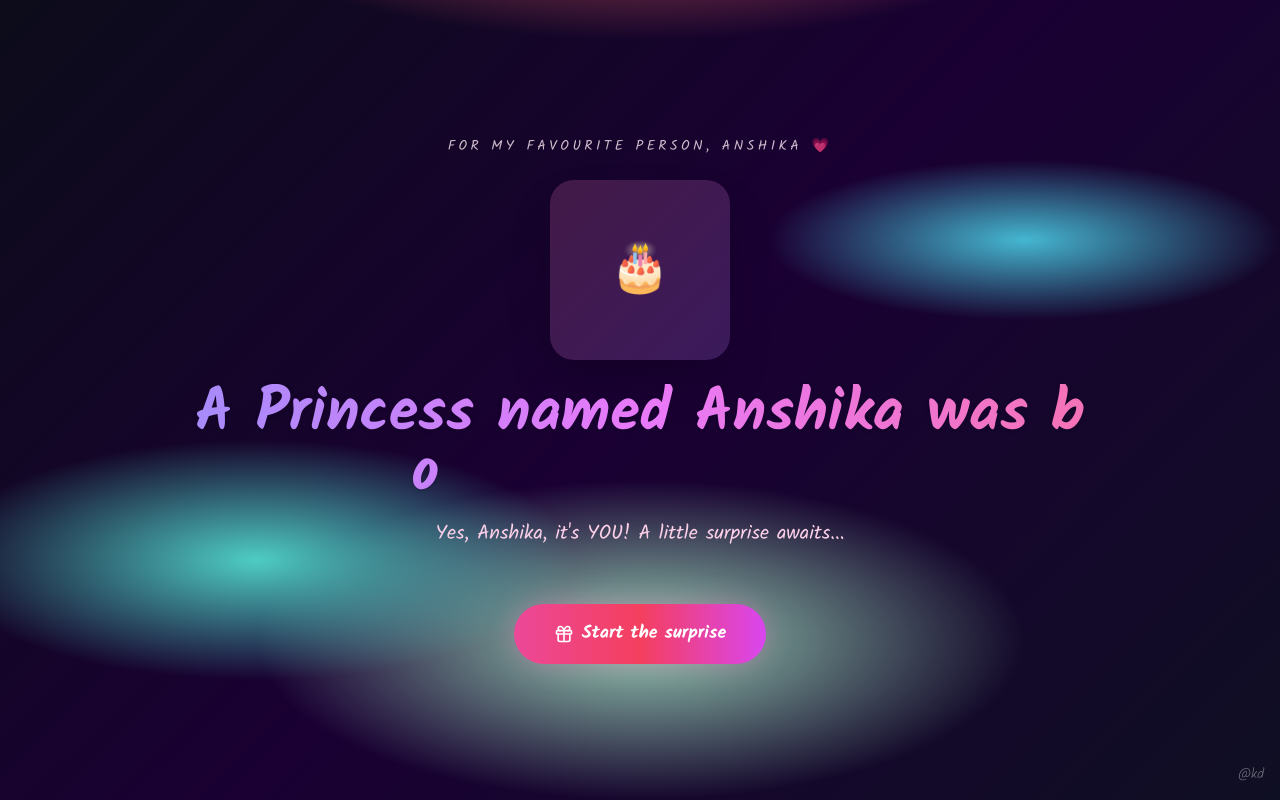
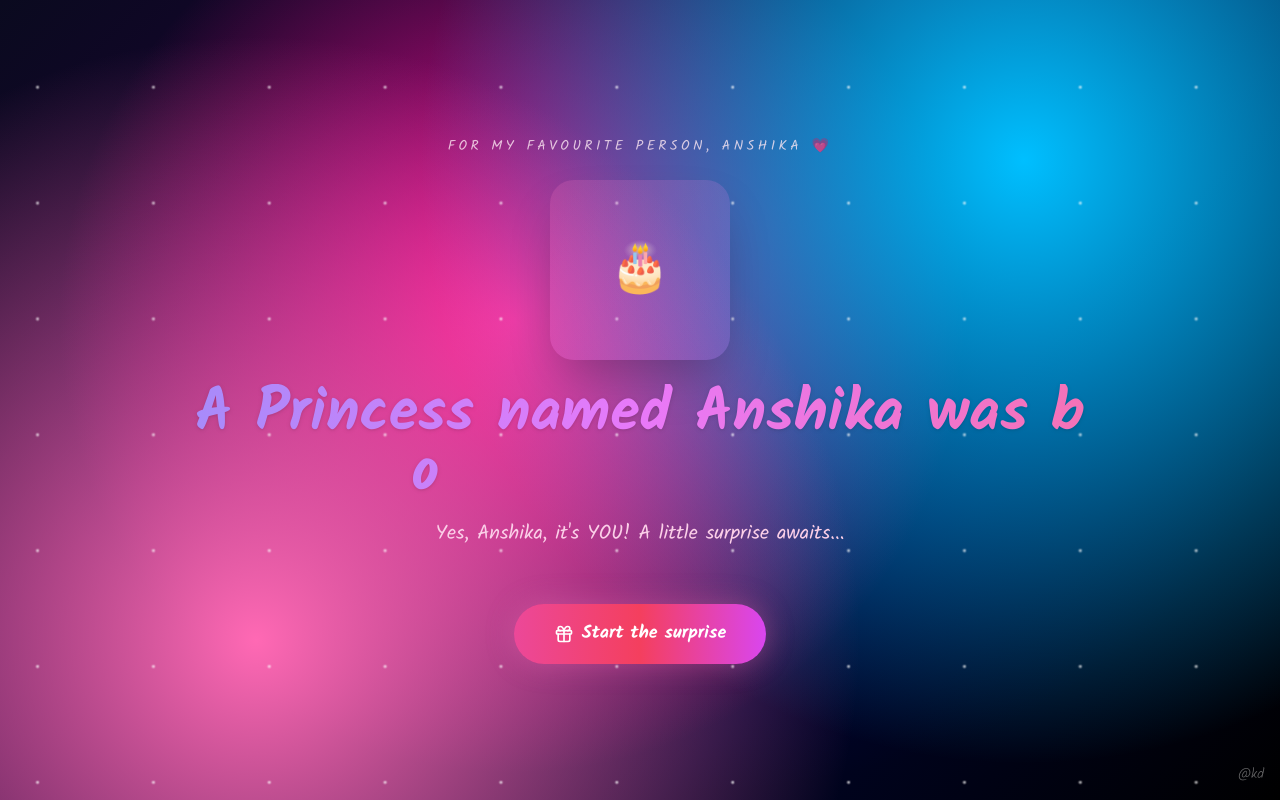
Before and after one commit to aamandsahu2-code/anshu, a Next.js app: page / in a window 1280 px wide. Built offline with nearby package versions, Linux system fonts and the light colour scheme.

Commit message:
Update globals.css

```diff
--- a/app/globals.css
+++ b/app/globals.css
@@ -2,37 +2,114 @@
 @tailwind components;
 @tailwind utilities;
 
-/* 🔥 STARRY NIGHT - ZERO ROTATION */
+/* 🔥 PINK + BLACK + BLUE + STARS + HEARTS */
 body {
   background:
-    /* Fireworks */
-    radial-gradient(ellipse 80% 50% at 50% -20%, #ff6b6b 0%, transparent 50%),
-    radial-gradient(ellipse 50% 30% at 20% 70%, #4ecdc4 0%, transparent 50%),
-    radial-gradient(ellipse 40% 20% at 80% 30%, #45b7d1 0%, transparent 50%),
-    radial-gradient(ellipse 60% 40% at 50% 80%, #96ceb4 0%, transparent 50%),
+    /* Pink + Blue fireworks */
+    radial-gradient(circle at 20% 80%, #ff69b4 0%, transparent 50%),
+    radial-gradient(circle at 80% 20%, #00bfff 0%, transparent 50%),
+    radial-gradient(circle at 40% 40%, #ff1493 0%, transparent 50%),
 
-    /* Static starry base */
-    linear-gradient(135deg, #0c0c1a 0%, #1a0033 50%, #0f0f23 100%);
+    /* Black base with blue glow */
+    radial-gradient(ellipse at center, rgba(0, 0, 139, 0.3) 0%, transparent 70%),
+    linear-gradient(135deg, #0a0a1f 0%, #1a0033 30%, #000428 70%, #000000 100%);
 
   background-size: 100% 100%, 100% 100%, 100% 100%, 100% 100%, 100% 100%;
-  background-repeat: no-repeat, no-repeat, no-repeat, no-repeat, no-repeat;
-
-  /* ONLY GENTLE COLOR SHIFT - NO TRANSFORM! */
-  animation: colorShift 30s ease-in-out infinite;
+  background-repeat: no-repeat;
+  position: relative;
+  overflow-x: hidden;
 }
 
-@keyframes colorShift {
-  0%, 100% {
-    background-position: 0% 0%, 0% 95%, 0% 30%, 0% 80%, 50% 10%;
+/* ✨ GLOWING STARS */
+body::before {
+  content: '';
+  position: fixed;
+  top: 0;
+  left: 0;
+  width: 100%;
+  height: 100%;
+  background-image:
+    radial-gradient(2px 2px at 20px 30px, #fff, transparent),
+    radial-gradient(2px 2px at 90vw 30vh, #ffd700, transparent),
+    radial-gradient(1px 1px at 40vw 80vh, #ff69b4, transparent),
+    radial-gradient(1px 1px at 70vw 20vh, #00bfff, transparent),
+    radial-gradient(1px 1px at 10vw 50vh, #fff, transparent),
+    radial-gradient(2px 2px at 80vw 90vh, #ff1493, transparent),
+    radial-gradient(1px 1px at 50vw 60vh, #ffd700, transparent);
+  background-repeat: repeat;
+  background-size: 100px 100px;
+  animation: starsGlow 8s ease-in-out infinite alternate;
+  pointer-events: none;
+  z-index: 0;
+}
+
+@keyframes starsGlow {
+  0% { opacity: 0.6; transform: scale(1); }
+  100% { opacity: 1; transform: scale(1.2); }
+}
+
+/* 💖 FLOATING HEARTS */
+@keyframes floatHearts {
+  0% {
+    transform: translateY(100vh) rotate(0deg) scale(0);
+    opacity: 0;
   }
-  50% {
-    background-position: 10% 90%, 10% 25%, 10% 75%, 60% 5%, 40% 15%;
+  10% {
+    opacity: 1;
+    transform: translateY(90vh) rotate(10deg) scale(1);
+  }
+  90% {
+    opacity: 1;
+    transform: translateY(-10vh) rotate(360deg) scale(1.1);
+  }
+  100% {
+    transform: translateY(-20vh) rotate(370deg) scale(0);
+    opacity: 0;
   }
 }
 
+.heart-float {
+  position: fixed;
+  width: 20px;
+  height: 18px;
+  background: #ff69b4;
+  transform: rotate(-45deg);
+  animation: floatHearts 12s linear infinite;
+  pointer-events: none;
+  z-index: 1;
+}
+
+.heart-float::before,
+.heart-float::after {
+  content: '';
+  position: absolute;
+  width: 20px;
+  height: 20px;
+  background: #ff69b4;
+  border-radius: 50%;
+}
+
+.heart-float::before {
+  top: -10px;
+  left: 0;
+}
+
+.heart-float::after {
+  left: -10px;
+  top: 0;
+}
+
+/* Multiple hearts at different positions */
+.heart1 { left: 10%; animation-delay: 0s; animation-duration: 15s; }
+.heart2 { left: 25%; animation-delay: 3s; animation-duration: 12s; }
+.heart3 { left: 40%; animation-delay: 6s; animation-duration: 18s; }
+.heart4 { left: 60%; animation-delay: 1s; animation-duration: 14s; }
+.heart5 { left: 80%; animation-delay: 4s; animation-duration: 16s; }
+.heart6 { left: 90%; animation-delay: 8s; animation-duration: 13s; }
+
 /* PHOTO PLACEHOLDER */
 .photo-placeholder {
-  background: linear-gradient(135deg, #667eea 0%, #764ba2 100%);
+  background: linear-gradient(135deg, #ff69b4 0%, #00bfff 50%, #667eea 100%);
   background-size: 400% 400%;
   animation: gradientShift 3s ease infinite;
 }
@@ -42,12 +119,11 @@ body {
   100% { background-position: 0% 50%; }
 }
 
-/* RESET */
+/* RESET + SPINNER + CAKE (SAME) */
 * { box-sizing: border-box; padding: 0; margin: 0; }
 html, body { max-width: 100vw; overflow-x: hidden; }
 button { cursor: pointer; }
 
-/* LOADER SPINNER */
 .spinner {
   background-image: linear-gradient(rgb(186, 66, 255) 35%, rgb(0, 225, 255));
   width: 180px; height: 180px;
@@ -58,7 +134,7 @@ button { cursor: pointer; }
 .spinner1 { background-color: rgb(14, 0, 15); width: 180px; height: 180px; border-radius: 100px; filter: blur(10px); }
 @keyframes spinning82341 { to { transform: rotate(360deg); } }
 
-/* CAKE */
+/* CAKE (SHORTENED - SAME) */
 @keyframes flicker {
   0%, 100% { transform: skewX(5deg); box-shadow: 0 0 10px rgba(255,165,0,0.5), 0 0 20px rgba(255,165,0,0.5), 0 0 60px rgba(255,165,0,0.5), 0 0 80px rgba(255,165,0,0.5); }
   50% { transform: skewX(-5deg); box-shadow: 0 0 10px rgba(255,165,0,0.8), 0 0 20px rgba(255,165,0,0.8), 0 0 60px rgba(255,165,0,0.8), 0 0 80px rgba(255,165,0,0.8); }
@@ -66,16 +142,16 @@ button { cursor: pointer; }
 .cake { position: relative; width: 250px; height: 200px; margin: 0 auto; }
 .plate { width: 270px; height: 110px; position: absolute; bottom: -10px; left: -10px; background: #ccc; border-radius: 50%; box-shadow: 0 2px 0 #999, 0 4px 0 #999, 0 5px 40px rgba(0,0,0,0.5); }
 .cake > * { position: absolute; }
-.layer { position: absolute; width: 250px; height: 100px; border-radius: 50%; background: #553c13; box-shadow: 0 2px 0 #604319, 0 4px 0 #4a3410, 0 6px 0 #3d2b0d, 0 8px 0 #392608, 0 10px 0 #372306, 0 12px 0 #352004, 0 14px 0 #331d02, 0 16px 0 #311a00, 0 18px 0 #2f170c, 0 20px 0 #2d150b; }
+.layer { position: absolute; width: 250px; height: 100px; border-radius: 50%; background: #553c13; box-shadow: 0 2px 0 #604319, 0 4px 0 #4a3410; }
 .layer-top { top: 0; }
 .layer-middle { top: 33px; }
 .layer-bottom { top: 66px; }
 .icing { top: 2px; left: 5px; background: #fff3e6; width: 240px; height: 90px; border-radius: 50%; }
-.icing:before { content: ""; position: absolute; top: 4px; right: 5px; bottom: 6px; left: 5px; background: #f5ead8; box-shadow: 0 0 4px #f7eee0; border-radius: 50%; z-index: 1; }
+.icing:before { content: ""; position: absolute; top: 4px; right: 5px; bottom: 6px; left: 5px; background: #f5ead8; border-radius: 50%; z-index: 1; }
 .drip { display: block; width: 50px; height: 60px; border-bottom-left-radius: 25px; border-bottom-right-radius: 25px; background: #f0e4d0; }
 .drip1 { top: 53px; left: 5px; transform: skewY(15deg); height: 48px; width: 40px; }
 .drip2 { top: 69px; left: 181px; transform: skewY(-15deg); }
 .drip3 { top: 54px; left: 90px; width: 80px; border-bottom-left-radius: 40px; border-bottom-right-radius: 40px; }
 .candle { background: #7b020b; width: 16px; height: 50px; border-radius: 8px/4px; top: -20px; left: 50%; margin-left: -8px; z-index: 10; }
 .candle:before { content: ""; position: absolute; top: 0; left: 0; width: 16px; height: 8px; border-radius: 50%; background: #a40513; }
-.flame { position: absolute; background: orange; width: 15px; height: 35px; border-radius: 10px 10px 10px 10px/25px 25px 10px 10px; top: -34px; left: 50%; margin-left: -7.5px; z-index: 10; box-shadow: 0 0 10px rgba(255,165,0,0.5), 0 0 20px rgba(255,165,0,0.5), 0 0 60px rgba(255,165,0,0.5), 0 0 80px rgba(255,165,0,0.5); animation: flicker 1s ease-in-out alternate infinite; }
+.flame { position: absolute; background: orange; width: 15px; height: 35px; border-radius: 10px 10px 10px 10px/25px 25px 10px 10px; top: -34px; left: 50%; margin-left: -7.5px; z-index: 10; box-shadow: 0 0 10px rgba(255,165,0,0.5), 0 0 20px rgba(255,165,0,0.5); animation: flicker 1s ease-in-out alternate infinite; }
```
